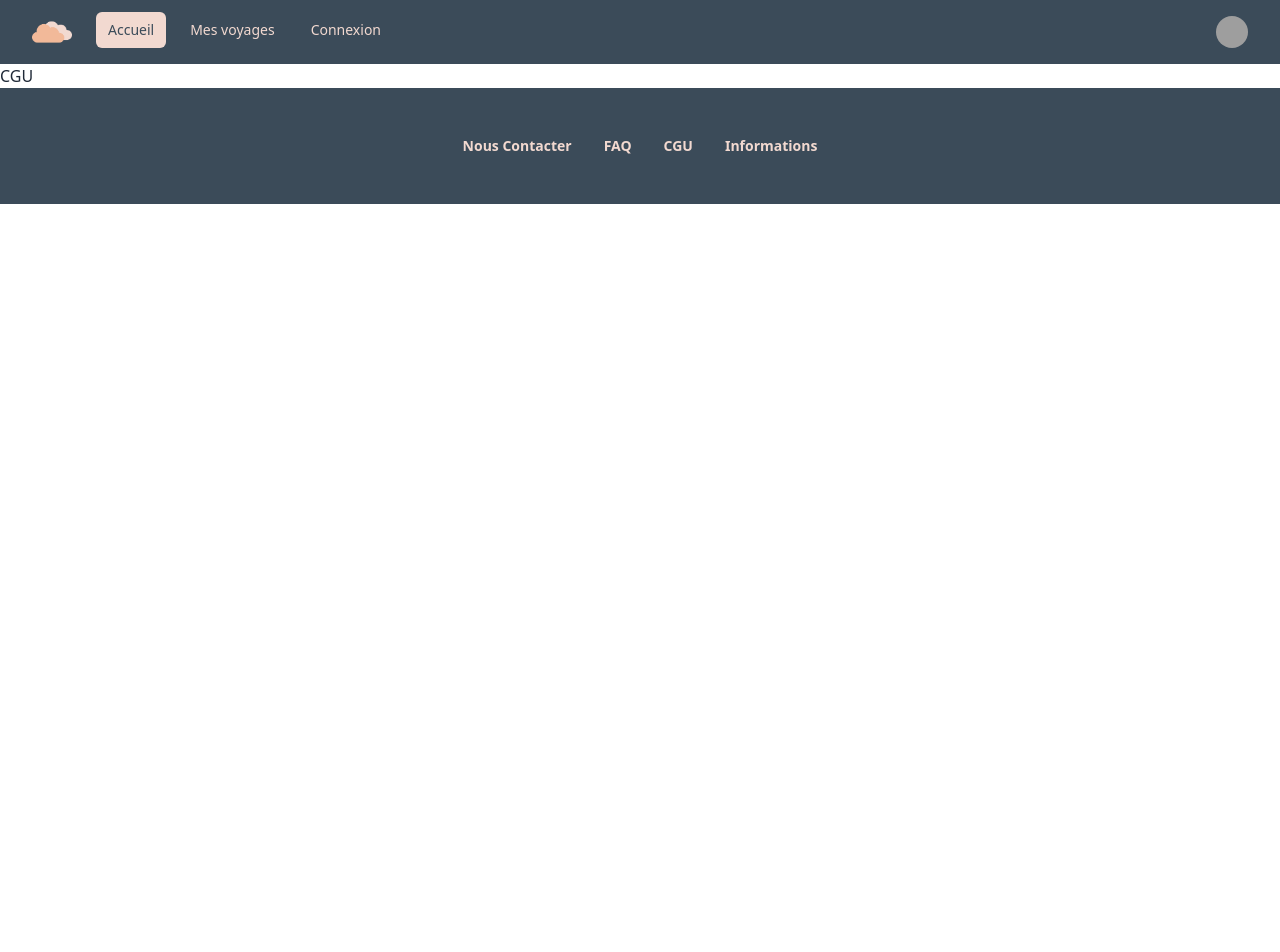
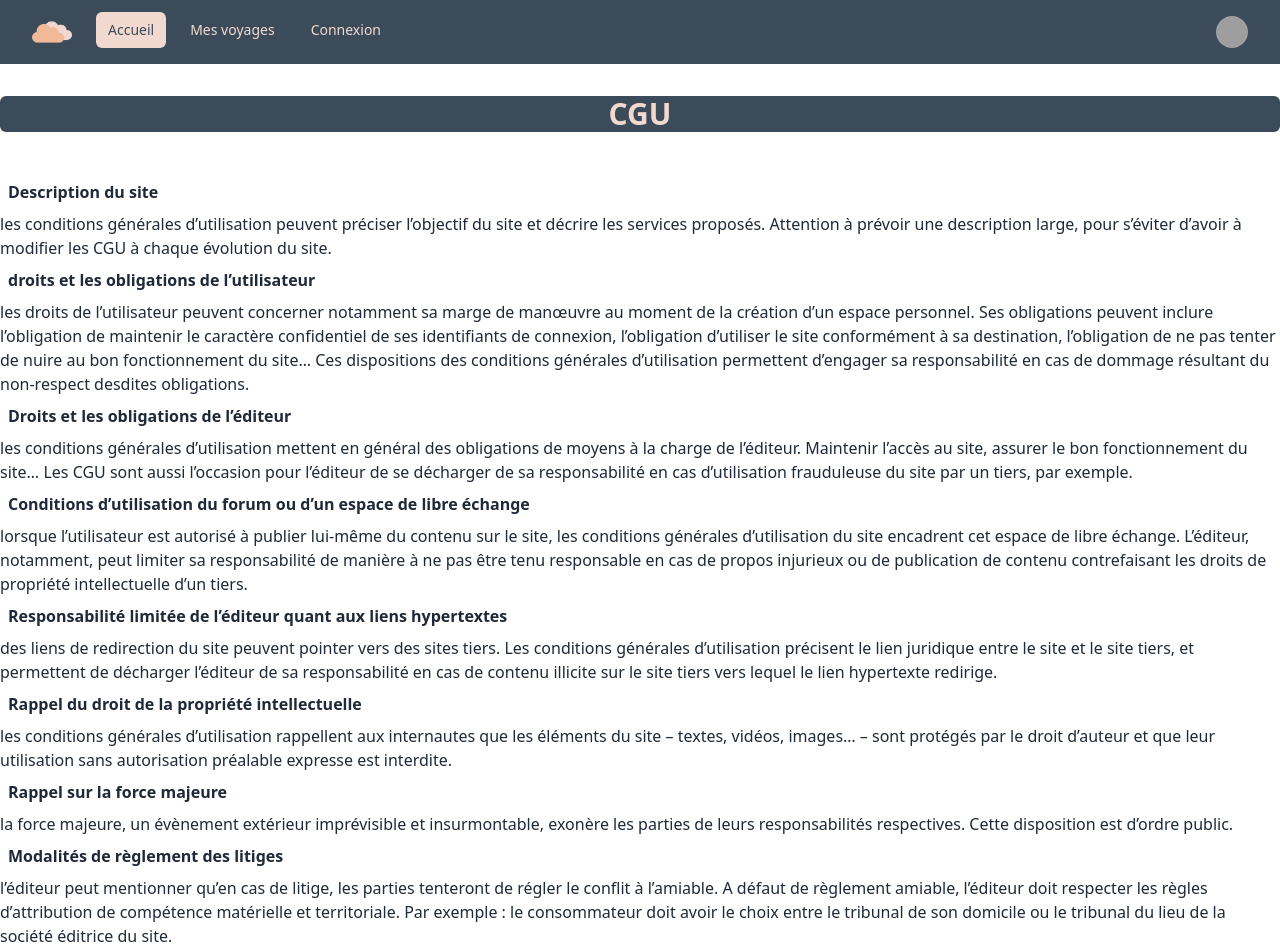
Before and after one commit to laurafeugene/site-voyage-front, a React (Vite) app: page /cgu in a window 1280 px wide. Shown: the top 952 px of the page. Before the commit the page ends 800 px from the top, so only its background shows below. Built offline with nearby package versions, Linux system fonts and the light colour scheme; grey boxes are pictures that could not be loaded.

Commit message:
feat: cgu content
not the good cgu but whit it should contain

```diff
--- /dev/null
+++ b/src/components/App/Cgu/Cgu.tsx
@@ -0,0 +1,45 @@
+function Cgu() {
+    return (
+        <main className="grow-1">
+
+            <div className="bg-white min-h-screen">
+
+                <div className="container mx-auto py-8 ">
+                    <h1 className="bg-darkest text-lightest rounded-md text-center mb-10 text-3xl font-bold">CGU</h1>
+                    <h3 className="text-1xl font-bold p-2">Description du site</h3>
+                    <p>les conditions générales d’utilisation peuvent préciser l’objectif du site et décrire les services proposés. Attention à prévoir une description large, pour s’éviter d’avoir à modifier les CGU à chaque évolution du site.</p>
+
+                    <h3 className="text-1xl font-bold p-2">droits et les obligations de l’utilisateur</h3>
+                    <p>les droits de l’utilisateur peuvent concerner notamment sa marge de manœuvre au moment de la création d’un espace personnel. Ses obligations peuvent inclure l’obligation de maintenir le caractère confidentiel de ses identifiants de connexion, l’obligation d’utiliser le site conformément à sa destination, l’obligation de ne pas tenter de nuire au bon fonctionnement du site… Ces dispositions des conditions générales d’utilisation permettent d’engager sa responsabilité en cas de dommage résultant du non-respect desdites obligations.</p>
+
+                    <h3 className="text-1xl font-bold p-2">Droits et les obligations de l’éditeur</h3>
+                    <p>les conditions générales d’utilisation mettent en général des obligations de moyens à la charge de l’éditeur. Maintenir l’accès au site, assurer le bon fonctionnement du site… Les CGU sont aussi l’occasion pour l’éditeur de se décharger de sa responsabilité en cas d’utilisation frauduleuse du site par un tiers, par exemple.</p>
+
+                    <h3 className="text-1xl font-bold p-2">Conditions d’utilisation du forum ou d’un espace de libre échange</h3>
+                    <p>lorsque l’utilisateur est autorisé à publier lui-même du contenu sur le site, les conditions générales d’utilisation du site encadrent cet espace de libre échange. L’éditeur, notamment, peut limiter sa responsabilité de manière à ne pas être tenu responsable en cas de propos injurieux ou de publication de contenu contrefaisant les droits de propriété intellectuelle d’un tiers.</p>
+
+                    <h3 className="text-1xl font-bold p-2">Responsabilité limitée de l’éditeur quant aux liens hypertextes</h3>
+                    <p>des liens de redirection du site peuvent pointer vers des sites tiers. Les conditions générales d’utilisation précisent le lien juridique entre le site et le site tiers, et permettent de décharger l’éditeur de sa responsabilité en cas de contenu illicite sur le site tiers vers lequel le lien hypertexte redirige.</p>
+
+                    <h3 className="text-1xl font-bold p-2">Rappel du droit de la propriété intellectuelle</h3>
+                    <p>les conditions générales d’utilisation rappellent aux internautes que les éléments du site – textes, vidéos, images… – sont protégés par le droit d’auteur et que leur utilisation sans autorisation préalable expresse est interdite.</p>
+
+                    <h3 className="text-1xl font-bold p-2">Rappel sur la force majeure</h3>
+                    <p>la force majeure, un évènement extérieur imprévisible et insurmontable, exonère les parties de leurs responsabilités respectives. Cette disposition est d’ordre public.</p>
+
+                    <h3 className="text-1xl font-bold p-2">Modalités de règlement des litiges</h3>
+                    <p>l’éditeur peut mentionner qu’en cas de litige, les parties tenteront de régler le conflit à l’amiable. A défaut de règlement amiable, l’éditeur doit respecter les règles d’attribution de compétence matérielle et territoriale. Par exemple : le consommateur doit avoir le choix entre le tribunal de son domicile ou le tribunal du lieu de la société éditrice du site.</p>
+                </div>
+
+                <div className="flex items-center justify-center py-4">
+                    <a href="" className="bg-darkest rounded-md text-lightest p-4 m-4">Notre Charte de vie privée</a>
+                    <a href="" className="bg-darkest rounded-md text-lightest p-4 m-4"> Les mentions légales</a>
+                </div>
+
+            </div>
+
+
+        </main>
+    );
+}
+export default Cgu;
--- a/src/main.tsx
+++ b/src/main.tsx
@@ -7,6 +7,7 @@ import Home from './components/App/Home/Home';
 import Connection from './components/App/Connection/connection';
 import Register from './components/App/Register/register';
 import NotFound from './components/App/NotFound/NotFound';
+import Cgu from './components/App/Cgu/Cgu';
 
 import './styles/main.css'
 
@@ -19,7 +20,7 @@ const router = createBrowserRouter(
               <Route path="voyages/:slug" element={<h1>Mon Voyage - slug</h1>} />
             </Route>
             <Route path="faq" element={<FAQ />} />
-            <Route path="cgu" element={<h1>CGU</h1>} />
+            <Route path="cgu" element={<Cgu />} />
             <Route path="infos" element={<h1>Infos</h1>} />
             <Route path="contact" element={<h1>Nous Contacter</h1>} />
             <Route path="connexion" element={<Connection/>} />
```
